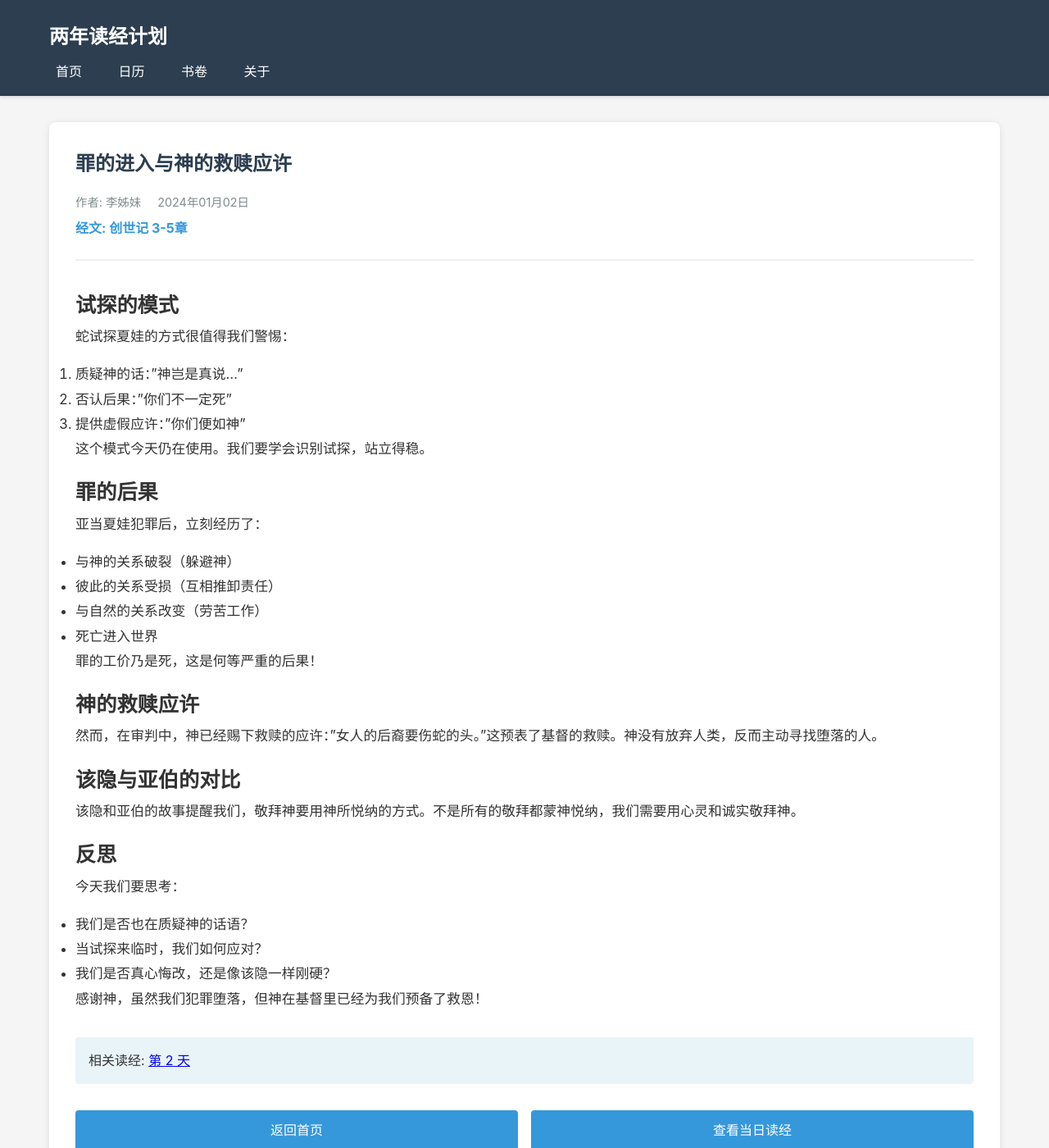
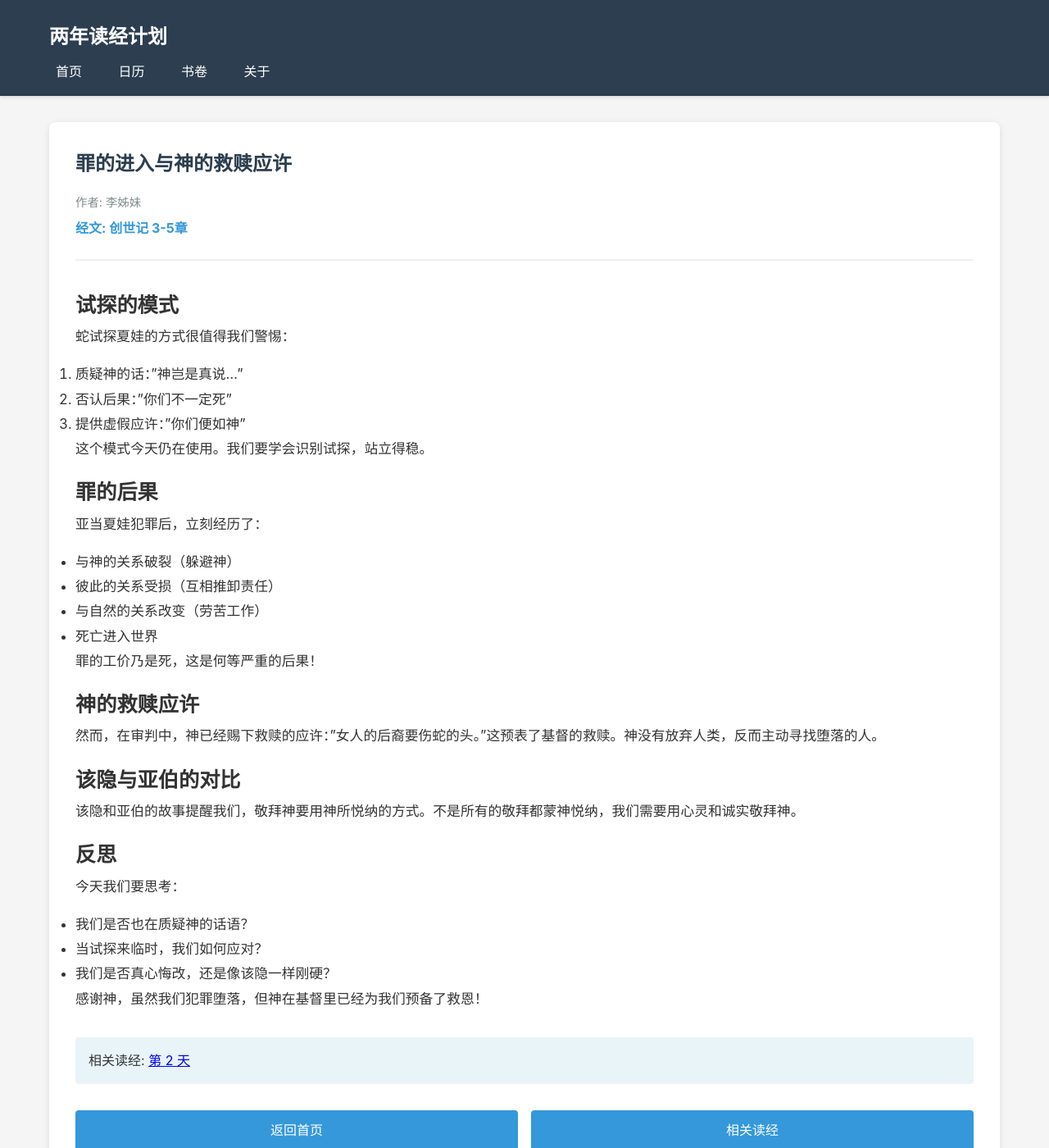
Before and after one commit to gengxindaodu/gengxindaodu.github.io, a Jekyll site: the page built from _reflections/002-fall.md, in a window 1280 px wide and 1400 px high. Shown: the whole window at 82% size. Built offline with Jekyll 4.4.1, drawn with Linux system fonts in a browser that asks for light colours.

Commit message:
Update reflection.html

```diff
--- a/_layouts/reflection.html
+++ b/_layouts/reflection.html
@@ -7,7 +7,6 @@ layout: default
     <h1>{{ page.title }}</h1>
     <div class="meta">
       <span class="author">作者: {{ page.author }}</span>
-      <span class="date">{{ page.date | date: "%Y年%m月%d日" }}</span>
     </div>
     {% if page.passage %}
     <p class="passage-reference">经文: {{ page.passage }}</p>
@@ -32,7 +31,7 @@ layout: default
     <a href="{{ site.baseurl }}/" class="nav-button">返回首页</a>
     {% if page.related_day %}
       {% assign day_str = page.related_day | prepend: '00' | slice: -3, 3 %}
-      <a href="{{ site.baseurl }}/reading/day-{{ day_str }}/" class="nav-button">查看当日读经</a>
+      <a href="{{ site.baseurl }}/reading/day-{{ day_str }}/" class="nav-button">相关读经</a>
     {% endif %}
   </nav>
 </article>
```
